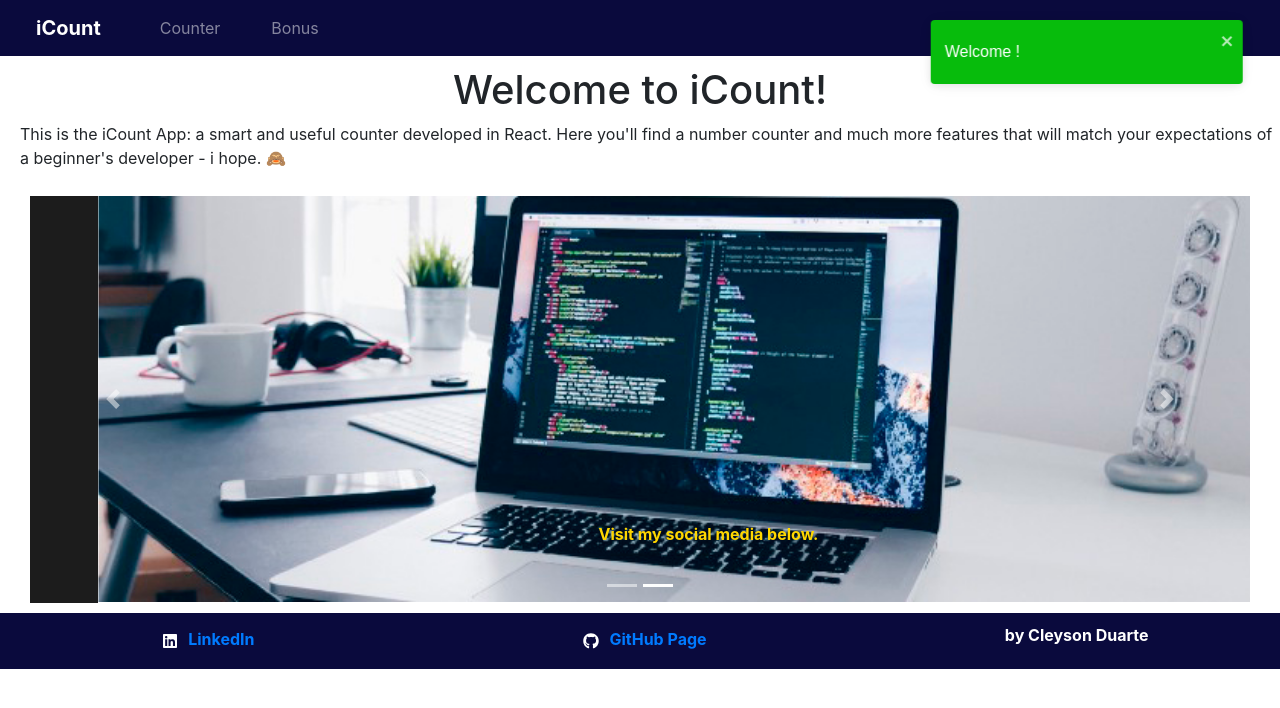
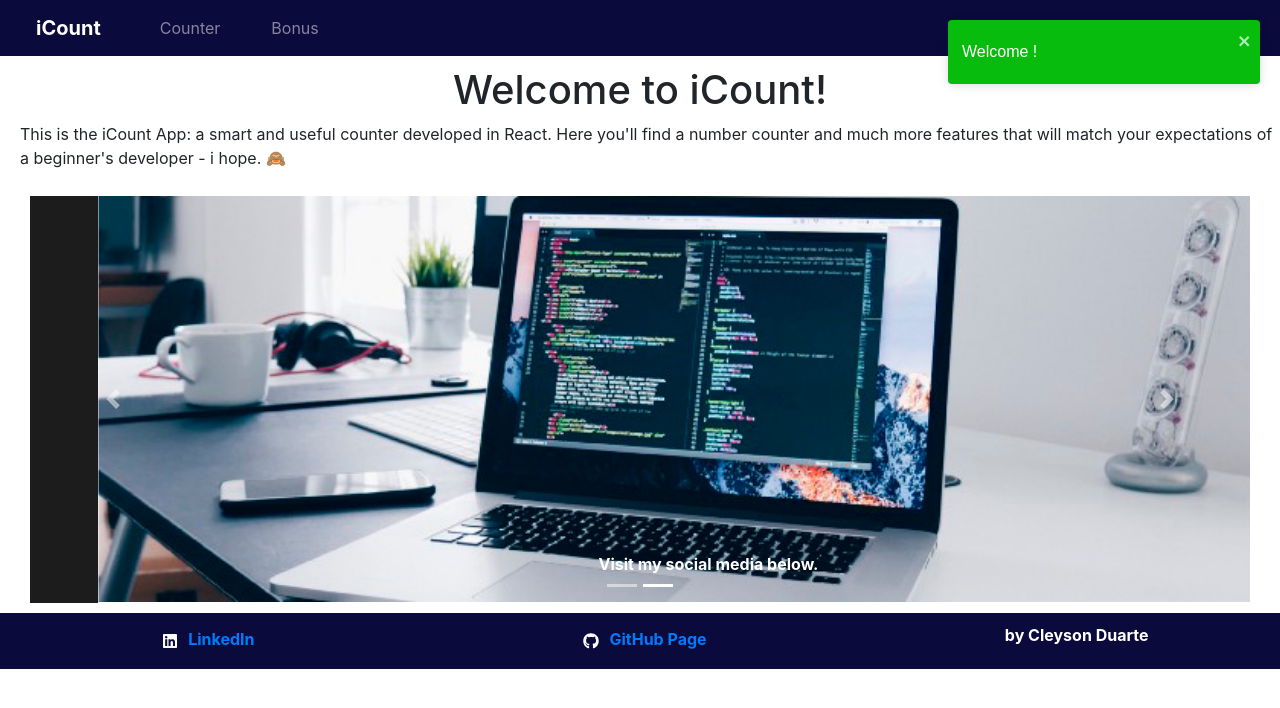
Before and after one commit to Cleysond10/iCont-ReactApp, a React (Create React App) app: page / in a window 1280 px wide. Shown: the top 708 px of the page. Built offline with nearby package versions, Linux system fonts and the light colour scheme.

Commit message:
Change carousel text color and height

```diff
--- a/src/pages/Home/Home.css
+++ b/src/pages/Home/Home.css
@@ -13,6 +13,7 @@
     padding: 10px;
 }
 .cap {
-    color: gold;
-    font-weight: bold;
+    color:white;
+    height: 50px;
+    font-weight: bolder;
 }
```
